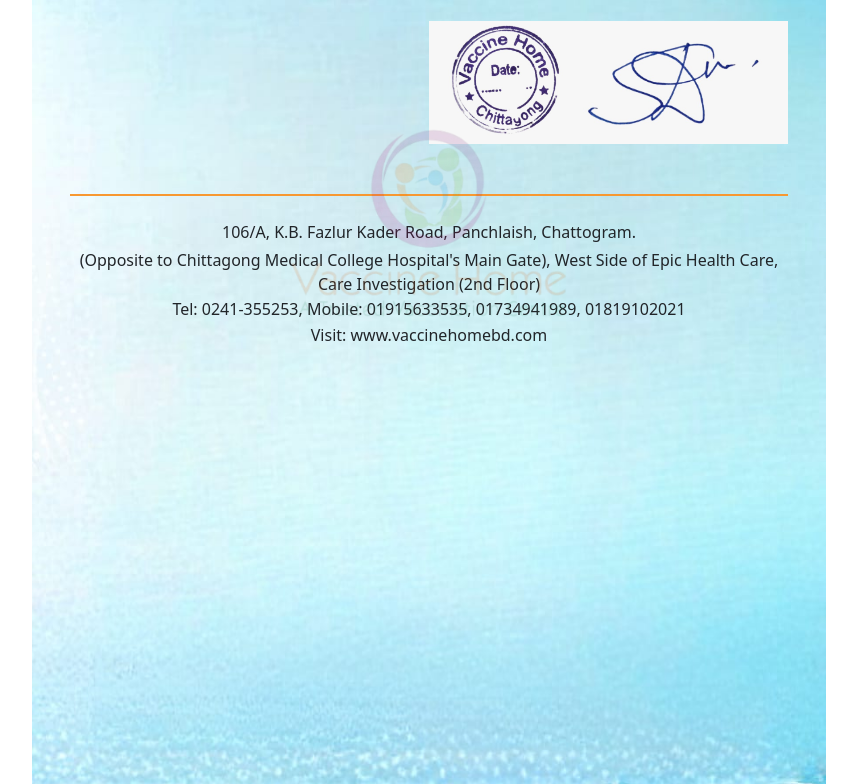
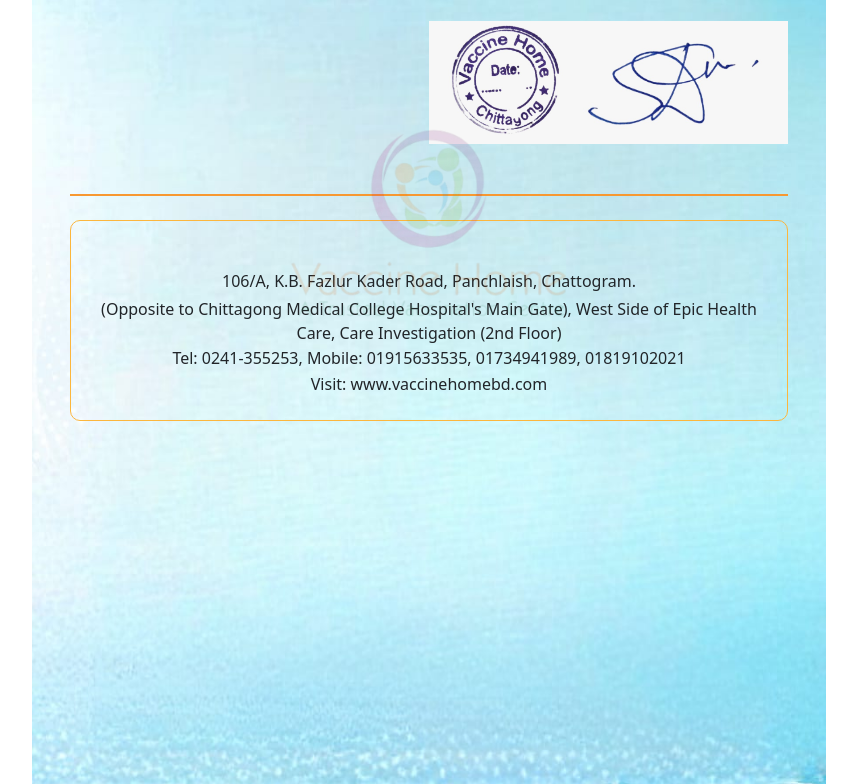
Before and after one commit to SajmulHossain/vaccine-table, a plain HTML site: page index.html in a window 1280 px wide. Shown: the part 1485-2269 px from the top of the page, without its empty margins (211-1068 px from the left). Drawn offline with nearby package versions, Linux system fonts and the light colour scheme.

Commit message:
alll completed

```diff
--- a/index.html
+++ b/index.html
@@ -529,7 +529,7 @@
 
 
 <!-- for footer -->
-        <div class="text-center">
+        <div class="text-center border mt-4 p-4" style="border-color: var(--border-color) !important; border-radius: 10px;">
           <p class="mt-4 mb-1">
             106/A, K.B. Fazlur Kader Road, Panchlaish, Chattogram.
           </p>
```
